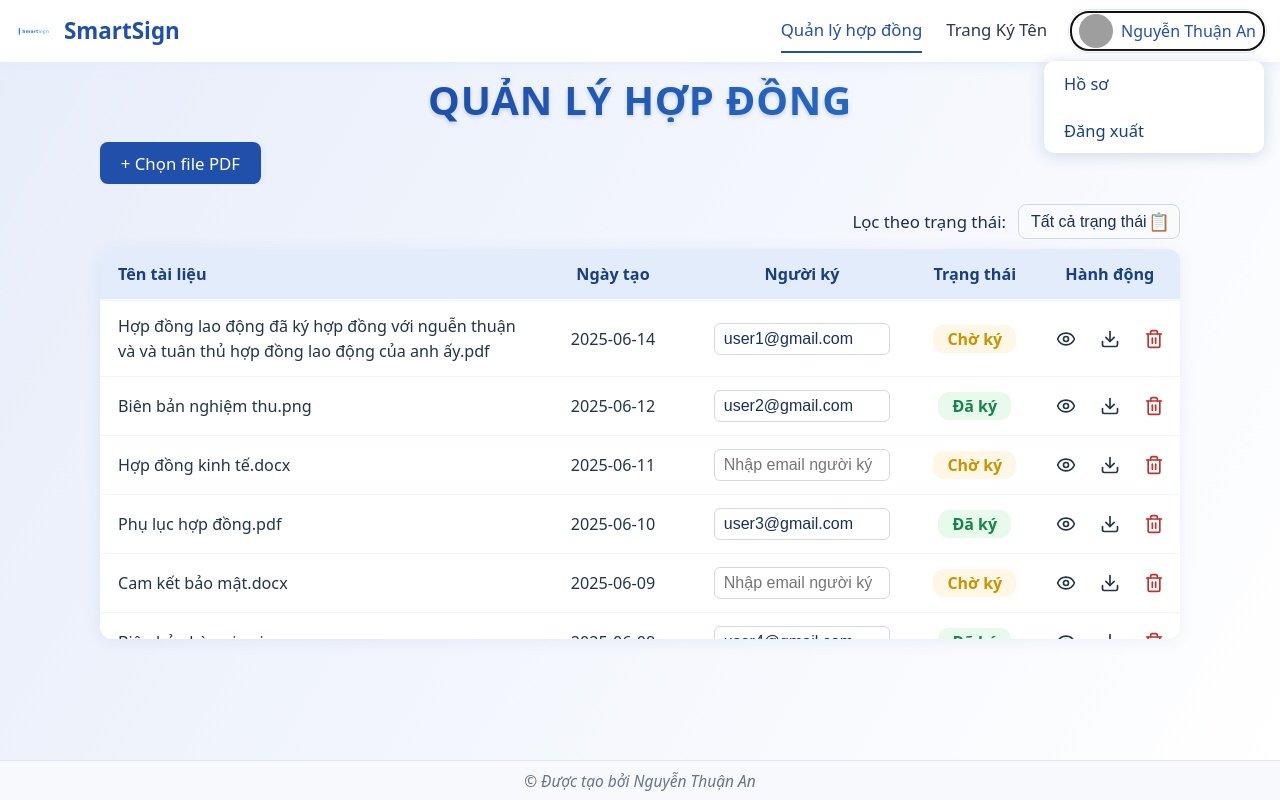
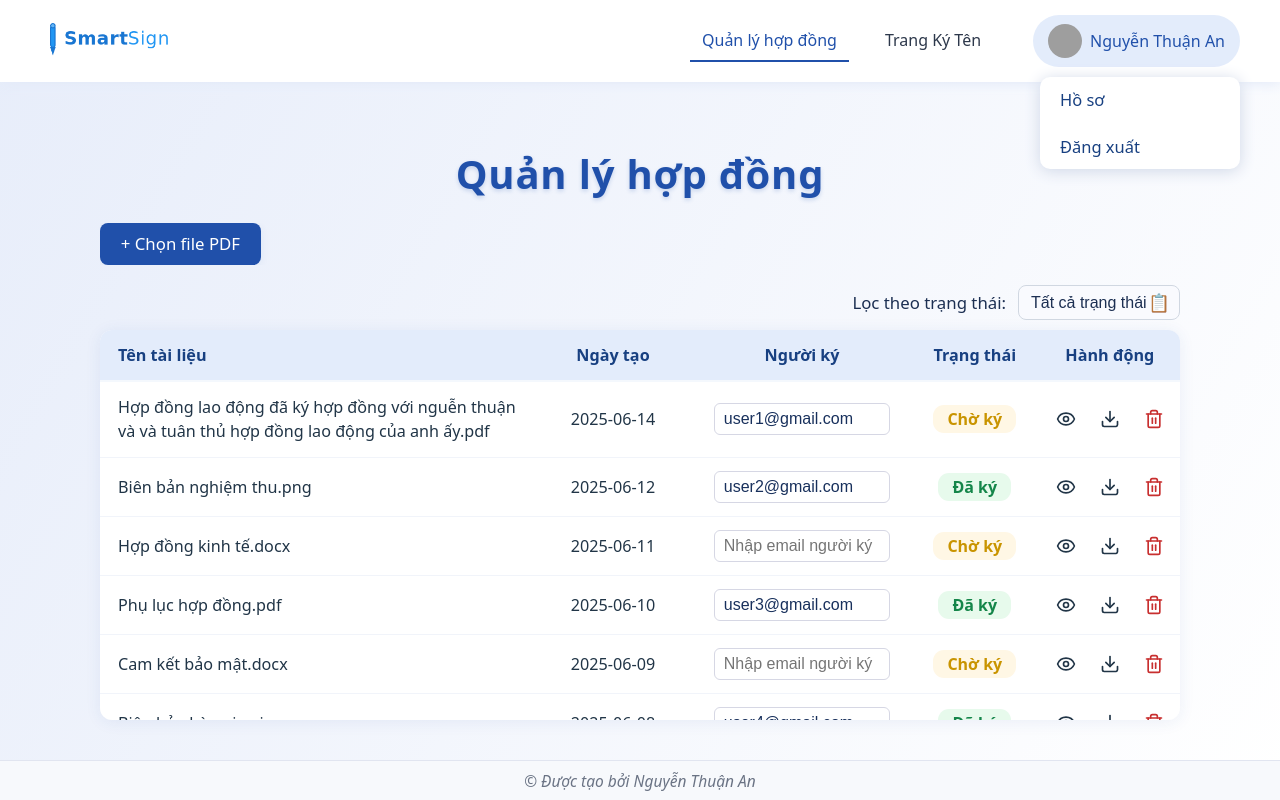
Before and after one commit to thuananwork/smart_sign_project, a React (Vite) app: page /dashboard in a window 1280 px wide. Both pictures are taken after a click on the button "Nguyễn Thuận An". Built offline with nearby package versions, Linux system fonts and the light colour scheme; no server answers; grey boxes are pictures that could not be loaded.

Commit message:
Handle UI Header Success

```diff
--- a/src/components/Header/Header.css
+++ b/src/components/Header/Header.css
@@ -1,106 +1,99 @@
-.dash-header {
-  width: 100%;
-  height: 62px;
-  background: #fff;
-  box-shadow: 0 2px 12px #e3eaf8;
+.header {
     display: flex;
     align-items: center;
-  justify-content: space-between;
-  padding: 0 16px;
-  position: sticky;
-  top: 0;
-  z-index: 10;
+    width: 100%;
+    padding: 15px 40px;
+    background: #fff;
     box-sizing: border-box;
-  /* Bao gồm padding */
+    box-shadow: 0 2px 12px #e3eaf8;
 }
 
-.dash-header-left {
-  display: flex;
-  align-items: center;
-  gap: 10px;
+.header__logo {
+    width: 150px;
+    cursor: pointer;
+    object-fit: cover;
 }
 
-.dash-logo {
-  width: 38px;
-  height: 38px;
-  object-fit: contain;
-}
-
-.dash-brand {
+.header__brand {
     font-size: 1.4rem;
     color: #2050aa;
     font-weight: bold;
 }
 
-.dash-nav {
+.header__nav {
+    margin-left: auto;
     display: flex;
     align-items: center;
     gap: 24px;
-  position: relative;
     box-sizing: border-box;
 }
 
-.dash-link {
+.header__link {
     color: #2d384b;
     text-decoration: none;
-  font-size: 1.05rem;
-  padding: 8px 0;
+    font-size: 1rem;
+    padding: 8px 12px;
     border-bottom: 2px solid transparent;
-  transition: color .17s, border-bottom .17s;
+    transition: color 0.17s, border-bottom 0.17s;
 }
 
-.dash-link-active,
-.dash-link:hover {
+.header__active,
+.header__link:hover {
     color: #2050aa;
     border-bottom: 2px solid #2050aa;
 }
 
-.dash-avatar-btn {
-  background: none;
-  border: none;
+.header__information {
+    position: relative;
+    margin-left: 40px;
+}
+
+.header__btn {
     display: flex;
     align-items: center;
+    border: none;
     cursor: pointer;
     gap: 8px;
-  padding: 2px 8px;
-  border-radius: 18px;
-  transition: background .13s;
+    padding: 9px 15px;
+    border-radius: 999px;
+    transition: 0.25s;
+    background: #fff;
 }
 
-.dash-avatar-btn:hover {
+.header__btn:hover,
+.header__btn:focus {
     background: #e3ecfb;
 }
 
-.dash-avatar {
+.header__btn:focus {
+    outline: none;
+    box-shadow: none;
+}
+
+.header__avatar {
     width: 34px;
     height: 34px;
     border-radius: 50%;
     object-fit: cover;
 }
 
-.dash-username {
+.header__username {
     font-size: 1rem;
     color: #2050aa;
     font-weight: 500;
 }
 
-.dash-menu {
+.header__menu {
     position: absolute;
-  top: 52px;
+    top: 120%;
     right: 0;
     background: #fff;
     box-shadow: 0 2px 16px #cfd7e7;
     border-radius: 10px;
-  max-width: 220px;
-  box-sizing: border-box;
-  overflow-wrap: break-word;
-  min-width: 145px;
-  overflow: hidden;
-  z-index: 1000;
-  width: 100%;
+    width: 200px;
 }
 
-.dash-menu-item {
+.header__menu-item {
     display: block;
     width: 100%;
     text-align: left;
@@ -110,9 +103,14 @@
     font-size: 1.03rem;
     color: #184081;
     cursor: pointer;
-  transition: background .14s;
+    transition: 0.25s;
 }
 
-.dash-menu-item:hover {
+.header__menu-item:hover {
+    color: #184081;
     background: #f0f4fb;
 }
+
+.header__menu-item:last-child:hover {
+    color: #e22f2f;
+}
--- a/src/components/Header/Header.tsx
+++ b/src/components/Header/Header.tsx
@@ -12,35 +12,81 @@ interface HeaderProps {
 const Header: React.FC<HeaderProps> = ({ userName, avatarUrl, onLogout }) => {
     const [showMenu, setShowMenu] = React.useState(false);
     const currentPath = window.location.pathname;
+    const menuRef = React.useRef<HTMLDivElement>(null);
+
+    React.useEffect(() => {
+        if (!showMenu) return;
+        const handleClickOutside = (event: MouseEvent) => {
+            if (
+                menuRef.current &&
+                !menuRef.current.contains(event.target as Node)
+            ) {
+                setShowMenu(false);
+            }
+        };
+        document.addEventListener("mousedown", handleClickOutside);
+        return () => {
+            document.removeEventListener("mousedown", handleClickOutside);
+        };
+    }, [showMenu]);
 
     return (
-    <header className="dash-header">
-      <div className="dash-header-left">
-        <img src={logo} alt="SmartSign" className="dash-logo" />
-        <span className="dash-brand">SmartSign</span>
-      </div>
-      <nav className="dash-nav">
-        <NavLink to="/dashboard" className={({ isActive }) => `dash-link ${isActive ? 'dash-link-active' : ''}`}>
+        <header className="header">
+            {/* Logo */}
+            <NavLink to="/dashboard" className="header__brand">
+                <img src={logo} alt="SmartSign" className="header__logo" />
+            </NavLink>
+
+            {/* Navigation Links */}
+            <nav className="header__nav">
+                <NavLink
+                    to="/dashboard"
+                    className={({ isActive }) =>
+                        `header__link ${isActive ? "header__active" : ""}`
+                    }
+                >
                     Quản lý hợp đồng
                 </NavLink>
-        <NavLink to="/signature" className={({ isActive }) => `dash-link ${isActive ? 'dash-link-active' : ''}`}>
+                <NavLink
+                    to="/signature"
+                    className={({ isActive }) =>
+                        `header__link ${isActive ? "header__active" : ""}`
+                    }
+                >
                     Trang Ký Tên
                 </NavLink>
+            </nav>
+
+            {/* User Info and Dropdown */}
+            <div className="header__information" ref={menuRef}>
                 <button
-          className="dash-avatar-btn"
-          onClick={() => setShowMenu(v => !v)}
+                    className="header__btn"
+                    onClick={() => setShowMenu((v) => !v)}
                     tabIndex={0}
                 >
-          <img src={avatarUrl || "/default-avatar.png"} className="dash-avatar" alt="avatar" />
-          <span className="dash-username">{userName || "User"}</span>
+                    <img
+                        src={avatarUrl || "/default-avatar.png"}
+                        className="header__avatar"
+                        alt="avatar"
+                    />
+                    <span className="header__username">
+                        {userName || "User"}
+                    </span>
                 </button>
                 {showMenu && (
-          <div className="dash-menu">
-            <a href="#" className="dash-menu-item">Hồ sơ</a>
-            <button className="dash-menu-item" onClick={onLogout}>Đăng xuất</button>
+                    <div className="header__menu">
+                        <a href="#" className="header__menu-item">
+                            Hồ sơ
+                        </a>
+                        <button
+                            className="header__menu-item"
+                            onClick={onLogout}
+                        >
+                            Đăng xuất
+                        </button>
                     </div>
                 )}
-      </nav>
+            </div>
         </header>
     );
 };
--- a/src/pages/Dashboard/Dashboard.css
+++ b/src/pages/Dashboard/Dashboard.css
@@ -1,32 +1,22 @@
 .dashboard-root {
     height: 100%;
-  /* Chiều cao linh hoạt */
     display: flex;
     flex-direction: column;
     justify-content: flex-start;
     align-items: center;
     padding-bottom: 40px;
-  /* Khớp với chiều cao BottomBar */
     width: 100%;
     overflow-x: hidden;
-  /* Ngăn scroll ngang */
     box-sizing: border-box;
 }
 
 .dashboard-title {
+    margin-top: 70px;
     font-size: 2.5rem;
     font-weight: 800;
     color: #2050aa;
-  margin: 16px 0 20px 0;
-  text-align: center;
     letter-spacing: 0.8px;
-  text-transform: uppercase;
-  background: linear-gradient(90deg, #2050aa 0%, #2a6bc4 100%);
-  -webkit-background-clip: text;
-  background-clip: text;
-  color: transparent;
     text-shadow: 0 2px 4px rgba(32, 80, 170, 0.2);
-  animation: fadeIn 0.5s ease-in-out;
 }
 
 @keyframes fadeIn {
@@ -270,7 +260,6 @@
 }
 
 @media (max-width: 900px) {
-
     .doc-table,
     .file-upload,
     .dashboard-controls {
@@ -289,7 +278,6 @@
 }
 
 @media (max-width: 600px) {
-
     .doc-table th,
     .doc-table td {
         padding: 8px 2px;
```
Lines whose indentation alone changed are shown as unchanged.
